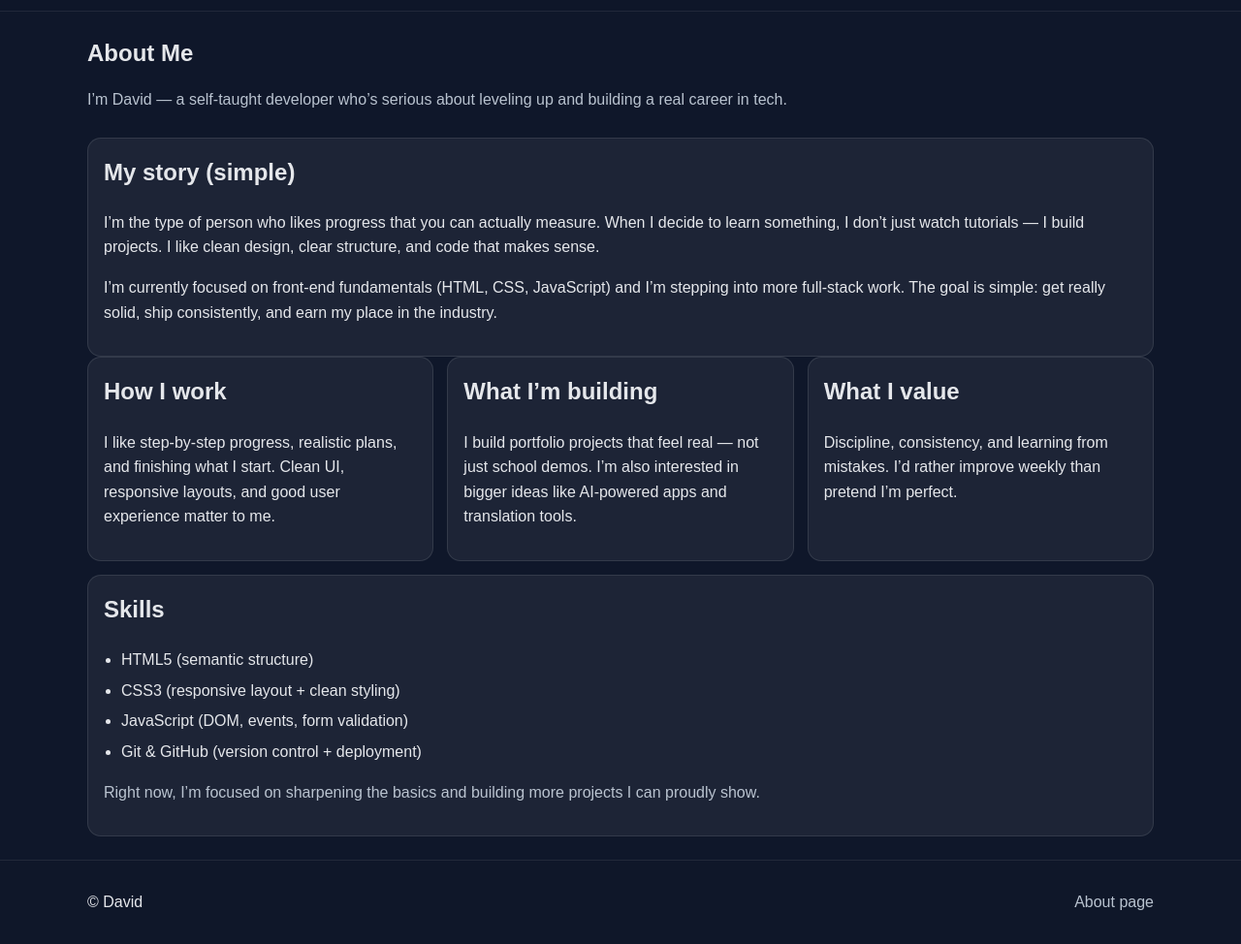
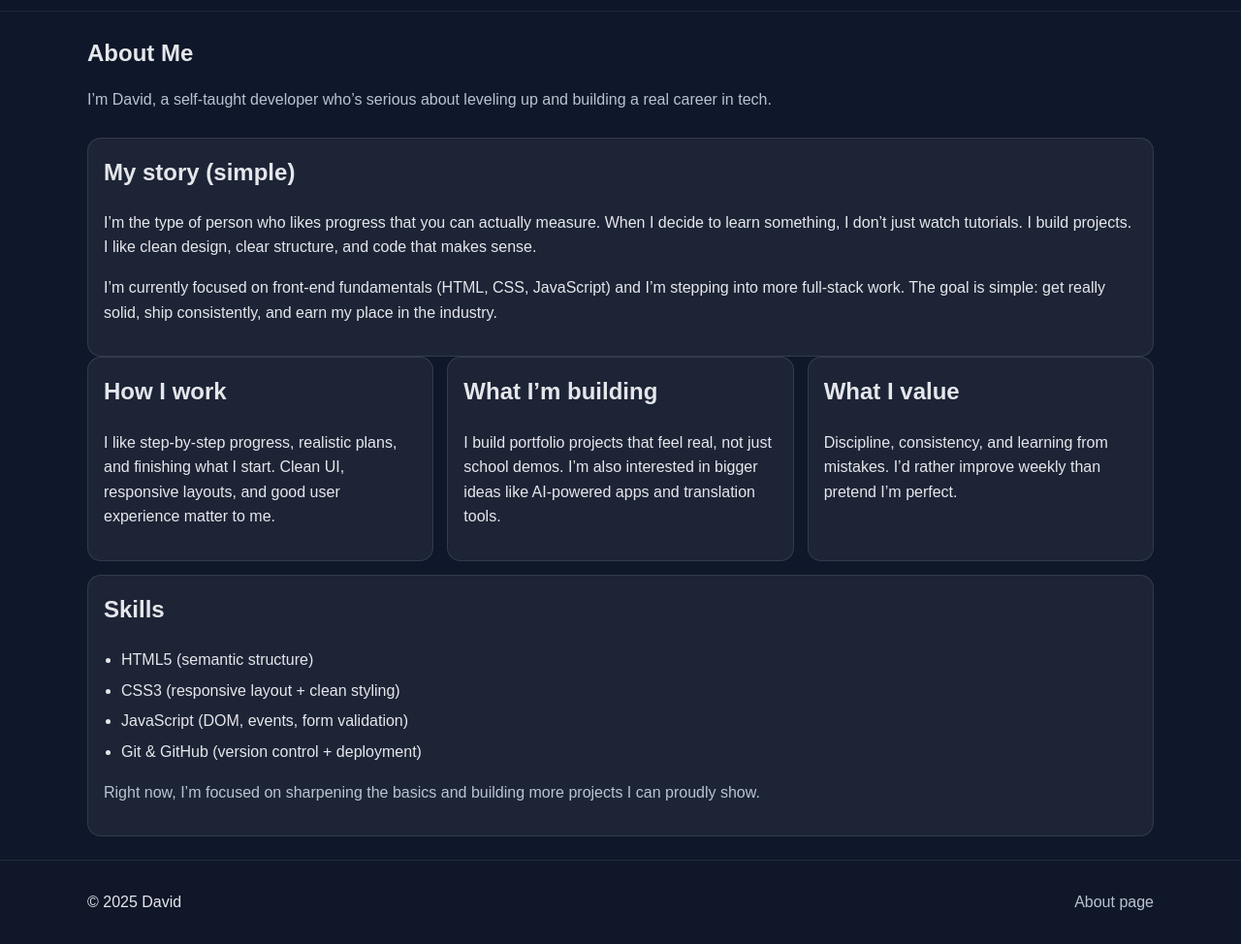
Before and after one commit to Davidngdev/final, a plain HTML site: page about.html in a window 1280 px wide. Shown: the part 61-1035 px from the top of the page at 97% size. Drawn offline with Linux system fonts and the light colour scheme.

Commit message:
Fix HTML encoding issues in about.html

```diff
--- a/about.html
+++ b/about.html
@@ -5,7 +5,7 @@
   <meta name="viewport" content="width=device-width, initial-scale=1.0" />
   <title>About | David Portfolio</title>
   <link rel="stylesheet" href="styles.css">
-  <script defer src="js/script.js"></script>
+  <script defer src="script.js"></script>
 </head>
 <body>
   <a class="skip-link" href="#main">Skip to content</a>
@@ -37,7 +37,7 @@
     <section class="page-head">
       <h1>About Me</h1>
       <p class="muted">
-        I’m David — a self-taught developer who’s serious about leveling up and building a real career in tech.
+        I’m David, a self-taught developer who’s serious about leveling up and building a real career in tech.
       </p>
     </section>
 
@@ -45,7 +45,7 @@
       <h2>My story (simple)</h2>
       <p>
         I’m the type of person who likes progress that you can actually measure. When I decide to learn something,
-        I don’t just watch tutorials — I build projects. I like clean design, clear structure, and code that makes sense.
+        I don’t just watch tutorials. I build projects. I like clean design, clear structure, and code that makes sense.
       </p>
       <p>
         I’m currently focused on front-end fundamentals (HTML, CSS, JavaScript) and I’m stepping into more full-stack work.
@@ -65,7 +65,7 @@
       <article class="card">
         <h2>What I’m building</h2>
         <p>
-          I build portfolio projects that feel real — not just school demos.
+          I build portfolio projects that feel real, not just school demos.
           I’m also interested in bigger ideas like AI-powered apps and translation tools.
         </p>
       </article>
```
